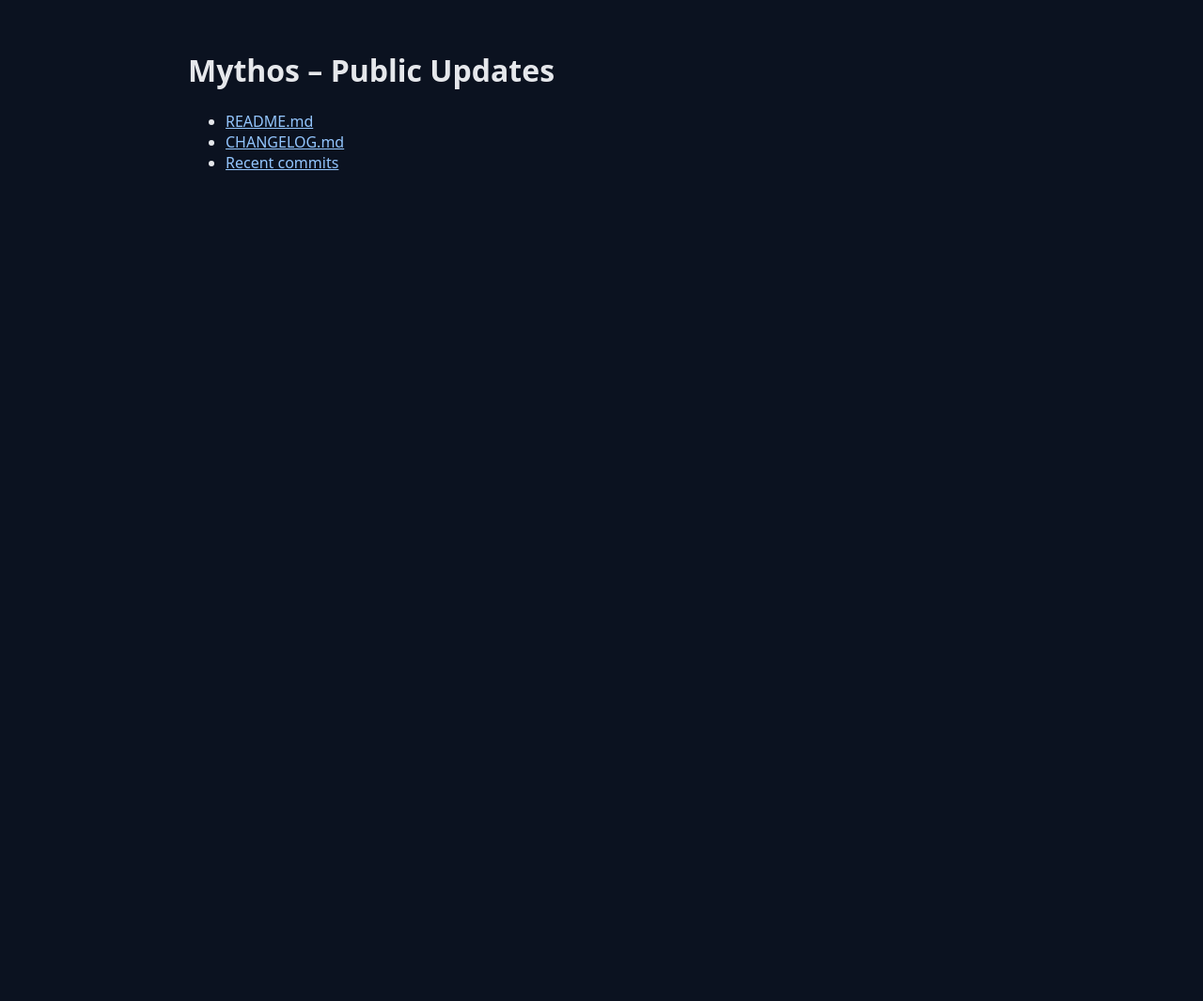
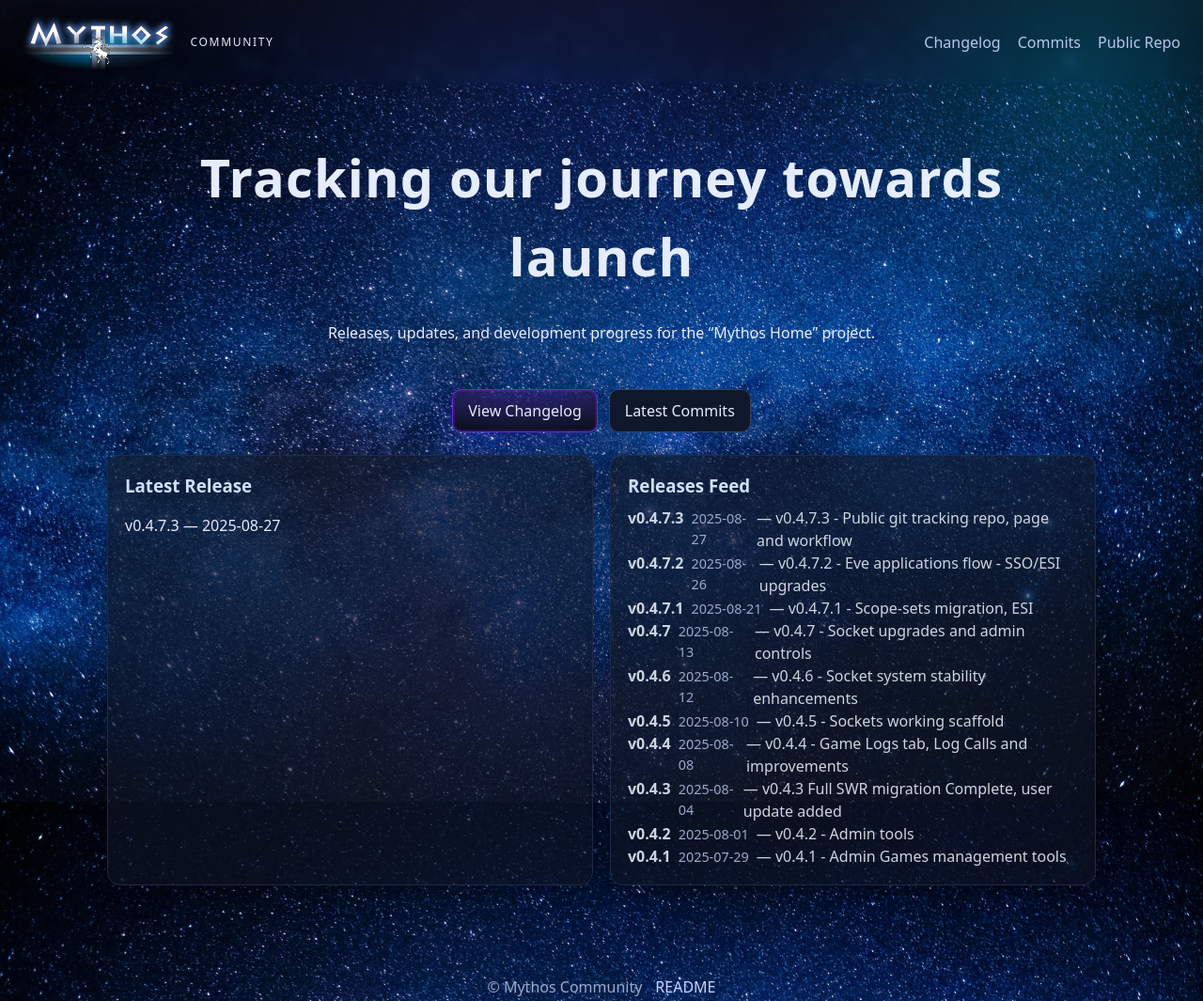
Before and after one commit to LooN3Y/mythome-public, a plain HTML site: page docs/index.html in a window 1280 px wide. Shown: the top 1065 px of the page at 94% size. Before the commit the page ends 800 px from the top, so only its background shows below. Drawn offline with Linux system fonts and the light colour scheme.

Commit message:
deploy: LooN3Y/m-com-site-repo@939dd7f06e6ec4552d29970b6c92d25fca66c8ad

```diff
--- a/docs/index.html
+++ b/docs/index.html
@@ -1,9 +1,74 @@
-<!doctype html><meta charset="utf-8"><meta name="viewport" content="width=device-width,initial-scale=1">
-<title>Mythos – Public Updates</title>
-<style>body{font-family:system-ui,-apple-system,Segoe UI,Roboto,Helvetica,Arial,sans-serif;max-width:880px;margin:0 auto;padding:32px;background:#0b1220;color:#e5e7eb}a{color:#93c5fd}</style>
-<h1>Mythos – Public Updates</h1>
-<ul>
-  <li><a href="./README.md">README.md</a></li>
-  <li><a href="./CHANGELOG.md">CHANGELOG.md</a></li>
-  <li><a href="./commits.md">Recent commits</a></li>
-</ul>
+<!doctype html>
+<html lang="en">
+<head>
+  <meta charset="utf-8" />
+  <meta name="viewport" content="width=device-width,initial-scale=1" />
+  <title>Mythos — Public Changelog</title>
+  <!-- CSS file sits next to this HTML -->
+  <link rel="stylesheet" href="style.css" />
+</head>
+<body>
+  <header class="topbar">
+    <img src="assets/logo-or.png" alt="Mythos" class="logo" />
+    <span class="tag">community</span>
+    <nav class="nav">
+      <a href="./CHANGELOG.md">Changelog</a>
+      <a href="./commits.md">Commits</a>
+      <a href="https://github.com/LooN3Y/mythome-public" target="_blank">Public Repo</a>
+    </nav>
+  </header>
+
+  <main class="container">
+    <h1>Tracking our journey towards launch</h1>
+    <p class="tagline">
+      Releases, updates, and development progress for the “Mythos Home” project.
+    </p>
+
+    <div class="actions">
+      <a class="btn primary" href="./CHANGELOG.md">View Changelog</a>
+      <a class="btn" href="./commits.md">Latest Commits</a>
+    </div>
+
+    <section class="cards">
+      <div class="card">
+        <h3>Latest Release</h3>
+        <p id="latestRelease">Unavailable.</p>
+      </div>
+      <div class="card">
+        <h3>Releases Feed</h3>
+        <div id="releasesFeed">Unavailable.</div>
+      </div>
+    </section>
+  </main>
+
+  <footer class="footer">
+    <span>© Mythos Community</span>
+    <a href="./README.md">README</a>
+  </footer>
+
+  <div class="stars"></div>
+  <div class="glow"></div>
+
+  <script>
+    // Graceful: works if files exist; otherwise leaves the placeholders.
+    async function loadJSON(path) {
+      try {
+        const r = await fetch(path);
+        if (!r.ok) throw 0;
+        return await r.json();
+      } catch { return null; }
+    }
+    (async () => {
+      const rel = await loadJSON('./releases.json');
+      if (Array.isArray(rel) && rel.length) {
+        document.getElementById('latestRelease').textContent =
+          `${rel[rel.length - 1].tag} — ${rel[rel.length - 1].date}`;
+        document.getElementById('releasesFeed').innerHTML =
+          rel.slice(-10).reverse().map(r =>
+            `<div class="feed-row"><strong>${r.tag}</strong><span>${r.date}</span> ${r.title ? '— ' + r.title : ''}</div>`
+          ).join('');
+      }
+    })();
+  </script>
+</body>
+</html>
--- /dev/null
+++ b/docs/releases.json
@@ -0,0 +1,122 @@
+[
+  {
+    "tag": "v0.2",
+    "date": "2025-07-14",
+    "title": "Initial commit: Mythos v0.2"
+  },
+  {
+    "tag": "v0.2.1",
+    "date": "2025-07-14",
+    "title": "🔐 v0.2.1 - Email verification enforced, Discord unlink API, UX fixes"
+  },
+  {
+    "tag": "v0.2.2",
+    "date": "2025-07-14",
+    "title": "🔄 v0.2.2 – Parallax landing page, sidebar login/logout, session-aware UI"
+  },
+  {
+    "tag": "v.0.2.3",
+    "date": "2025-07-16",
+    "title": "v0.2.3 : Game DB sync"
+  },
+  {
+    "tag": "v0.2.3-dashboard-code-refactor",
+    "date": "2025-07-16",
+    "title": "Code Refactor dashboard modularisation"
+  },
+  {
+    "tag": "v0.2.4",
+    "date": "2025-07-17",
+    "title": "v0.2.4 - Modular code refactor, test accounts"
+  },
+  {
+    "tag": "v0.2.5",
+    "date": "2025-07-18",
+    "title": "v0.2.5 - Postgress, steam link"
+  },
+  {
+    "tag": "v0.2.6",
+    "date": "2025-07-19",
+    "title": "v0.2.6 provider links modular refactor, Youtube"
+  },
+  {
+    "tag": "v0.3.0",
+    "date": "2025-07-21",
+    "title": "v0.3.0 - EVE SSO, toon linking modals"
+  },
+  {
+    "tag": "v0.3.1",
+    "date": "2025-07-22",
+    "title": "v0.3.1 - Toon management, SWR integration"
+  },
+  {
+    "tag": "v0.2.3",
+    "date": "2025-07-23",
+    "title": "v0.3.2 - Eve Scope structure, security"
+  },
+  {
+    "tag": "v0.3.3",
+    "date": "2025-07-27",
+    "title": "v0.3.3 - Sync scafold, ESI optimization"
+  },
+  {
+    "tag": "v0.3.4",
+    "date": "2025-07-27",
+    "title": "v0.3.4 Pages structure, new components"
+  },
+  {
+    "tag": "v0.4.0",
+    "date": "2025-07-28",
+    "title": "v0.4.0 - Admin pannel"
+  },
+  {
+    "tag": "v0.4.1",
+    "date": "2025-07-29",
+    "title": "v0.4.1 - Admin Games management tools"
+  },
+  {
+    "tag": "v0.4.2",
+    "date": "2025-08-01",
+    "title": "v0.4.2 - Admin tools"
+  },
+  {
+    "tag": "v0.4.3",
+    "date": "2025-08-04",
+    "title": "v0.4.3 Full SWR migration Complete, user update added"
+  },
+  {
+    "tag": "v0.4.4",
+    "date": "2025-08-08",
+    "title": "v0.4.4 - Game Logs tab, Log Calls and improvements"
+  },
+  {
+    "tag": "v0.4.5",
+    "date": "2025-08-10",
+    "title": "v0.4.5 - Sockets working scaffold"
+  },
+  {
+    "tag": "v0.4.6",
+    "date": "2025-08-12",
+    "title": "v0.4.6 - Socket system stability enhancements"
+  },
+  {
+    "tag": "v0.4.7",
+    "date": "2025-08-13",
+    "title": "v0.4.7 - Socket upgrades and admin controls"
+  },
+  {
+    "tag": "v0.4.7.1",
+    "date": "2025-08-21",
+    "title": "v0.4.7.1 - Scope-sets migration, ESI"
+  },
+  {
+    "tag": "v0.4.7.2",
+    "date": "2025-08-26",
+    "title": "v0.4.7.2 - Eve applications flow - SSO/ESI upgrades"
+  },
+  {
+    "tag": "v0.4.7.3",
+    "date": "2025-08-27",
+    "title": "v0.4.7.3 - Public git tracking repo, page and workflow"
+  }
+]
--- /dev/null
+++ b/docs/style.css
@@ -0,0 +1,90 @@
+/* Basic reset */
+* { box-sizing: border-box; }
+html, body { height: 100%; }
+body {
+  margin: 0;
+  font: 16px/1.5 system-ui, -apple-system, Segoe UI, Roboto, Helvetica, Arial, sans-serif;
+  color: #e6ecff;
+  background: #0b1020 url("assets/space.jpg") center/cover no-repeat fixed;
+}
+
+/* subtle overlay + stars */
+.stars, .glow {
+  position: fixed; inset: 0; pointer-events: none;
+}
+.stars {
+  background:
+    radial-gradient(2px 2px at 20% 30%, #fff8, transparent 40%),
+    radial-gradient(1px 1px at 70% 60%, #fff6, transparent 40%),
+    radial-gradient(1.5px 1.5px at 40% 80%, #fff7, transparent 40%),
+    radial-gradient(1px 1px at 85% 25%, #fff5, transparent 40%);
+  opacity: .5;
+}
+.glow {
+  background:
+    radial-gradient(60vmax 60vmax at 50% -10%, #4f46e522, transparent 60%),
+    radial-gradient(45vmax 45vmax at 90% 10%, #06b6d444, transparent 60%);
+  mix-blend-mode: screen;
+}
+
+/* layout */
+.topbar {
+  display: flex; align-items: center; gap: 16px;
+  padding: 16px 24px; position: sticky; top: 0;
+  background: linear-gradient(to bottom, rgba(8,12,24,.85), rgba(8,12,24,.35), transparent);
+  backdrop-filter: blur(6px);
+}
+.logo { height: 58px; width: auto; filter: drop-shadow(0 2px 10px #000); }
+.nav { margin-left: auto; display: flex; gap: 18px; }
+.nav a { color: #c7d2fe; text-decoration: none; opacity: .9; }
+.nav a:hover { opacity: 1; text-decoration: underline; }
+
+.container {
+  max-width: 1100px; margin: 56px auto; padding: 0 24px;
+}
+/* Center just the hero text (title + tagline) */
+.container h1,
+.container .tagline {
+  text-align: center;
+}
+h1 {
+  font-size: clamp(28px, 5vw, 56px);
+  margin: 12px 0 8px;
+  letter-spacing: .02em;
+}
+.tagline { margin: 0 0 28px; padding: 20px }
+
+.actions { display: flex; gap: 12px; margin-bottom: 24px; justify-content: center; }
+.btn {
+  display: inline-block; padding: 10px 16px; border-radius: 10px;
+  border: 1px solid #334155; background: #0f172a; color: #e6ecff; text-decoration: none;
+}
+.btn.primary {
+  border-color: #6d28d9;
+  background: radial-gradient(120% 120% at 50% -20%, #6d28d944, #1e1b4b 60%, #0b1020 100%);
+  box-shadow: 0 0 0 2px #6d28d933 inset, 0 8px 30px #6d28d922;
+}
+.btn:hover { filter: brightness(1.1); }
+
+.cards {
+  display: grid; grid-template-columns: 1fr; gap: 18px;
+}
+@media (min-width: 900px) { .cards { grid-template-columns: 1fr 1fr; } }
+
+.card {
+  padding: 18px; border: 1px solid #1f2a44; border-radius: 14px;
+  background: linear-gradient(180deg, rgba(17,24,39,.65), rgba(12,18,34,.65));
+  box-shadow: 0 8px 24px rgba(0,0,0,.35);
+}
+.card h3 { margin: 0 0 8px; color: #cfe1ff; }
+.feed-row { display: flex; gap: 8px; align-items: baseline; color: #cbd5e1; }
+.feed-row span { color: #9aa9c9; font-size: .9em; }
+
+.footer {
+  display: flex; gap: 14px; align-items: center; justify-content: center;
+  padding: 40px 24px; color: #9aa9c9;
+}
+.footer a { color: #c7d2fe; text-decoration: none; }
+.footer a:hover { text-decoration: underline; }
+
+.tag{color:var(--muted); font-size:12px; text-transform:uppercase; letter-spacing:.14em}
```
Also changed, not shown: docs/assets/logo-or.png (added), docs/assets/space.jpg (added), docs/assets/space1.jpg (added), 2 other files.
